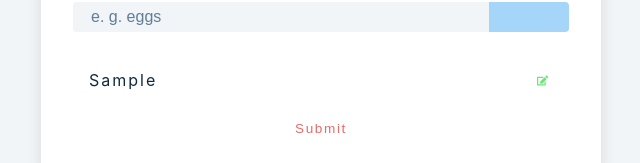
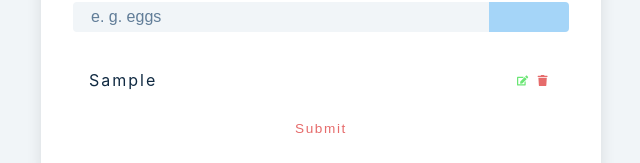
Before and after one commit to jos3ph-m/Grocery-Bud, a React (Create React App) app: page / in a window 1280 px wide. Both pictures are taken after typing "Sample" into the empty fields and a click on the button 848 px from the left and 227 px from the top of the page. Shown: the part 210-373 px from the top of the page, without its empty margins (319-959 px from the left). Built offline with nearby package versions, Linux system fonts and the light colour scheme.

Commit message:
Add items

```diff
--- a/src/List.js
+++ b/src/List.js
@@ -12,6 +12,9 @@ const List = ({ items }) => {
               <button type="button" className="edit-btn">
                 <FaEdit />
               </button>
+              <button type="button" className="delete-btn">
+                <FaTrash />
+              </button>
             </div>
           </article>
         );
```
